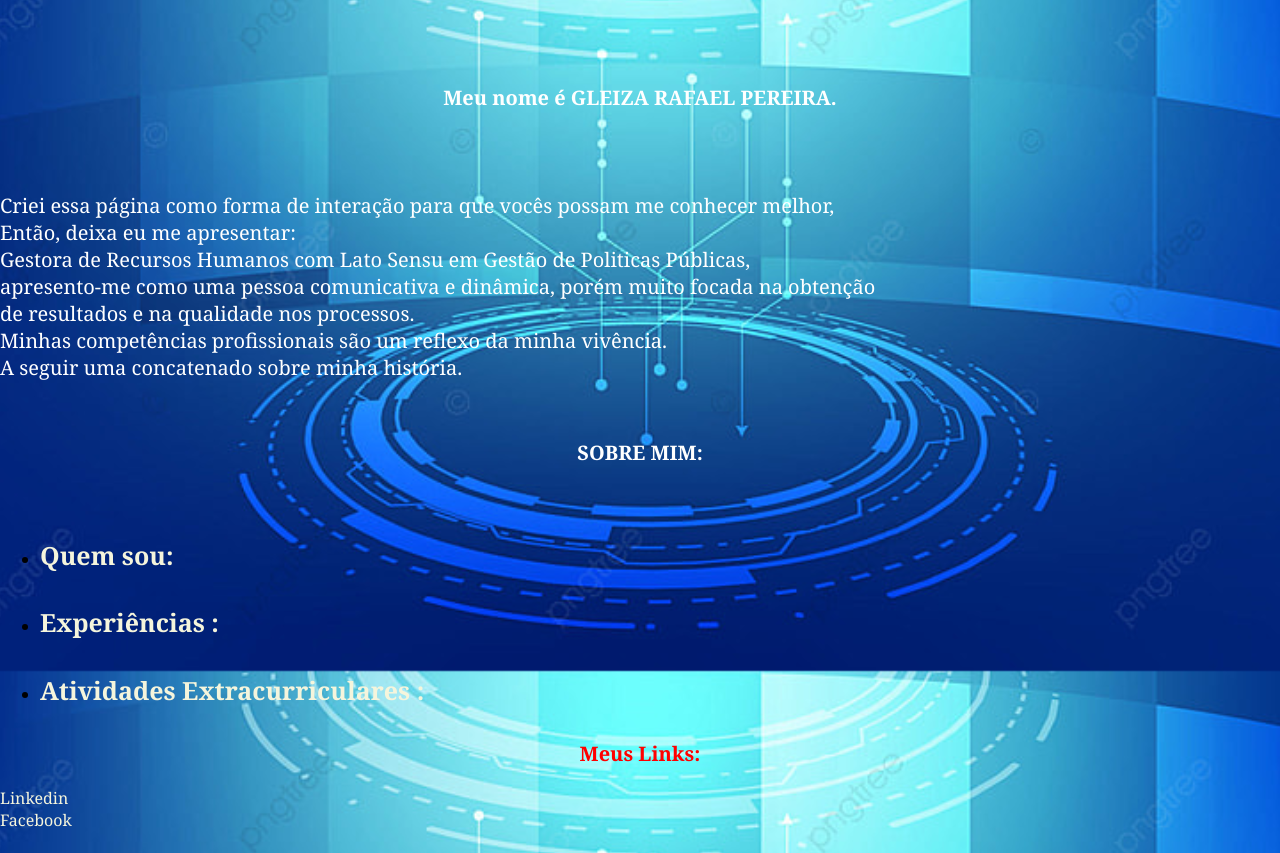
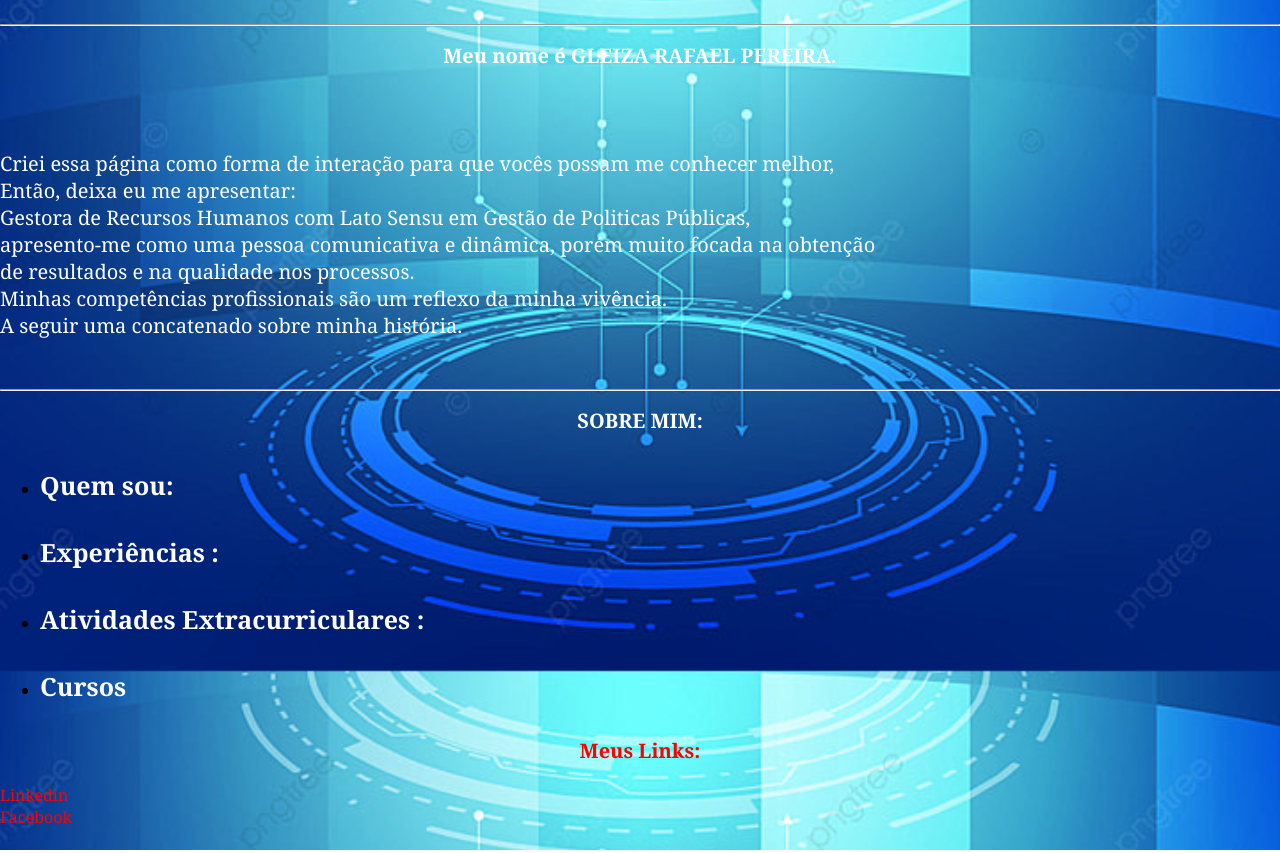
Before and after one commit to Gleizarafael/Site1, a plain HTML site: page index.html in a window 1280 px wide. Shown: the part 129-982 px from the top of the page. Drawn offline with Linux system fonts and the light colour scheme.

Commit message:
inserindo tabela de cursos

```diff
--- a/estilo.css
+++ b/estilo.css
@@ -47,14 +47,13 @@ p{ font-size: 20px;
 a{
     text-decoration:none;
     color:beige;
-    text-align: center;
-
+    text-align:justify
 }
 
-a:visited{
+<a :visited> {
     background-color:white;
     text-align: center;
-}
+}</a>
 
 a:hover{
 
--- a/index.html
+++ b/index.html
@@ -37,8 +37,7 @@ a:active {
    <br>
    <br>
     <h1>Sejam bem vindos! </h1>
-    <br>
-    <br>
+    <hr />
     <h2> Meu nome é GLEIZA RAFAEL PEREIRA.</h2>
         <br>
         <br>
@@ -50,21 +49,21 @@ a:active {
         <br>  Minhas competências profissionais são um reflexo da minha vivência.
         <br>  A seguir uma concatenado sobre minha história.</p>
         <br>
+        <hr />
         <h2>SOBRE MIM:</h2>
-        <br>
         <ul>
-            <li><h4> <a href="quemSou.html">Quem sou:</a></h4></li>
+            <li><h4> <a href="quemSou.html" style="color: white;">Quem sou:</a></h4></li>
 
-            <li><h4> <a href="experiencias.html">Experiências :</a></h4></li>
+            <li><h4> <a href="experiencias.html" style="color: white;">Experiências :</a></h4></li>
 
-            <li><h4> <a href="atividadesextra.html">Atividades Extracurriculares :</a></h4></li>
-
+            <li><h4> <a href="atividadesextra.html" style="color: white;">Atividades Extracurriculares :</a></h4></li>
+            <li><h4><a href="cursos.html" style="color: white;">Cursos</a></h4></li>
         </ul>
  <h3>Meus Links:</h3>
 
-   <a href="https://br.linkedin.com/in/gleizarafael">Linkedin</a>
+   <a href="https://br.linkedin.com/in/gleizarafael" style="color: red;">Linkedin</a>
    <br>
-   <a href="https://pt-br.facebook.com/gleiza.rp">Facebook</a>
+   <a href="https://pt-br.facebook.com/gleiza.rp" style="color: red;">Facebook</a>
    <br>
    <br>
 
```
Also changed, not shown: atividadesextra.html (+19 -1 lines), cursos.html (added, +17 -0 lines), experiencias.html (+4 -0 lines), quemSou.html (+3 -0 lines).
